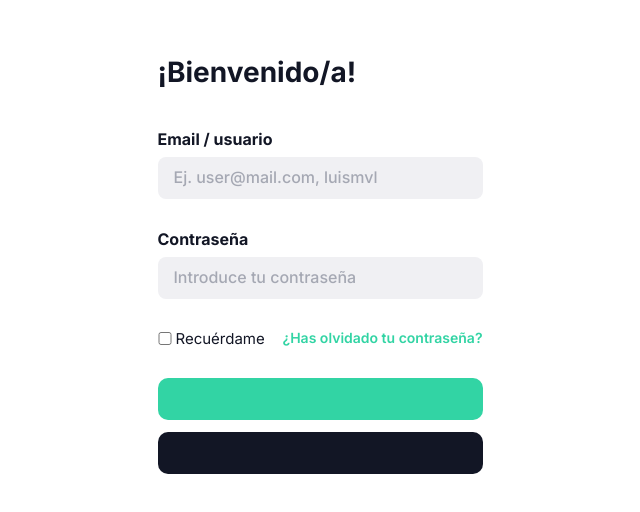
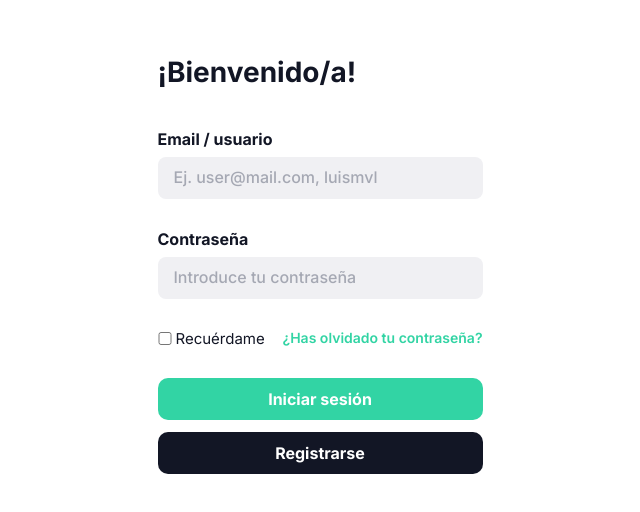
Before and after one commit to luismvl/ob-forum-frontend, a React (Create React App) app: page /login in a window 1280 px wide. Shown: the part 136-648 px from the top of the page, without its empty margins (320-960 px from the left). Built offline with nearby package versions, Linux system fonts and the light colour scheme.

Commit message:
update: Button comp use prop for label

```diff
--- a/src/pages/Login/Login.jsx
+++ b/src/pages/Login/Login.jsx
@@ -74,12 +74,14 @@ function Login() {
         </RememberMeForgotPassword>
 
         <ButtonsContainer>
-          <Button type="submit" disabled={isLogging}>
-            Iniciar sesión
-          </Button>
-          <Button type="button" onClick={() => navigate('/register')} color="secondary">
-            Registrarse
-          </Button>
+          <Button type="submit" disabled={isLogging} span label="Iniciar sesión" />
+          <Button
+            type="button"
+            onClick={() => navigate('/register')}
+            color="secondary"
+            span
+            label="Registrarse"
+          />
         </ButtonsContainer>
       </Form>
     </Container>
--- a/src/styles/GlobalStyles.js
+++ b/src/styles/GlobalStyles.js
@@ -22,17 +22,10 @@ const GlobalStyles = createGlobalStyle`
   h4,
   h5,
   h6,
-  p,
-  ol,
-  ul {
+  p {
     margin: 0;
     padding: 0;
     font-weight: normal;
-  }
-
-  ol,
-  ul {
-    list-style: none;
   }
 
   img {
```
